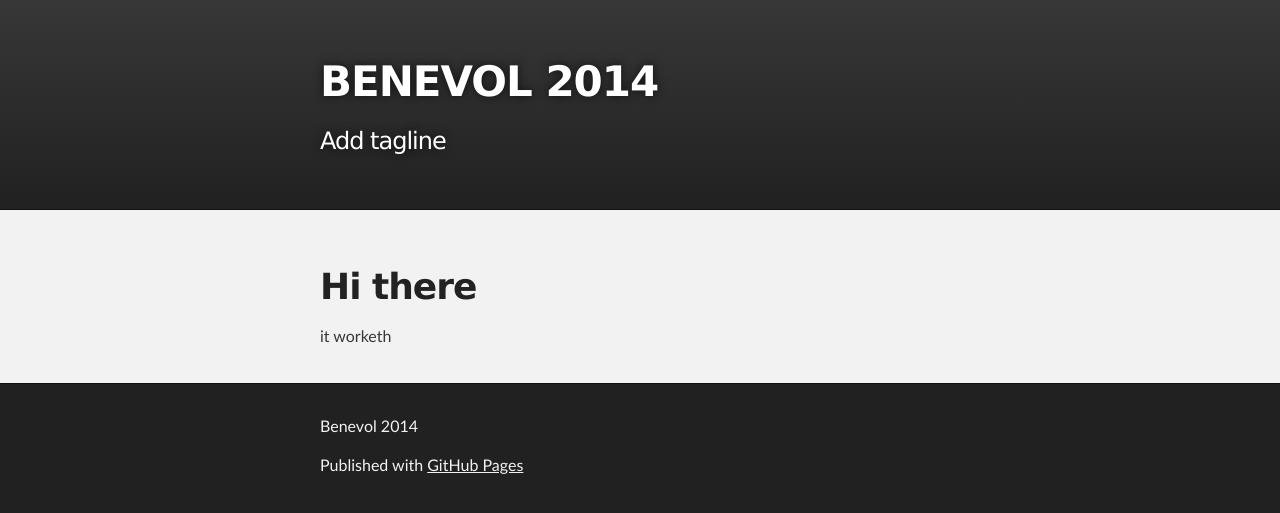
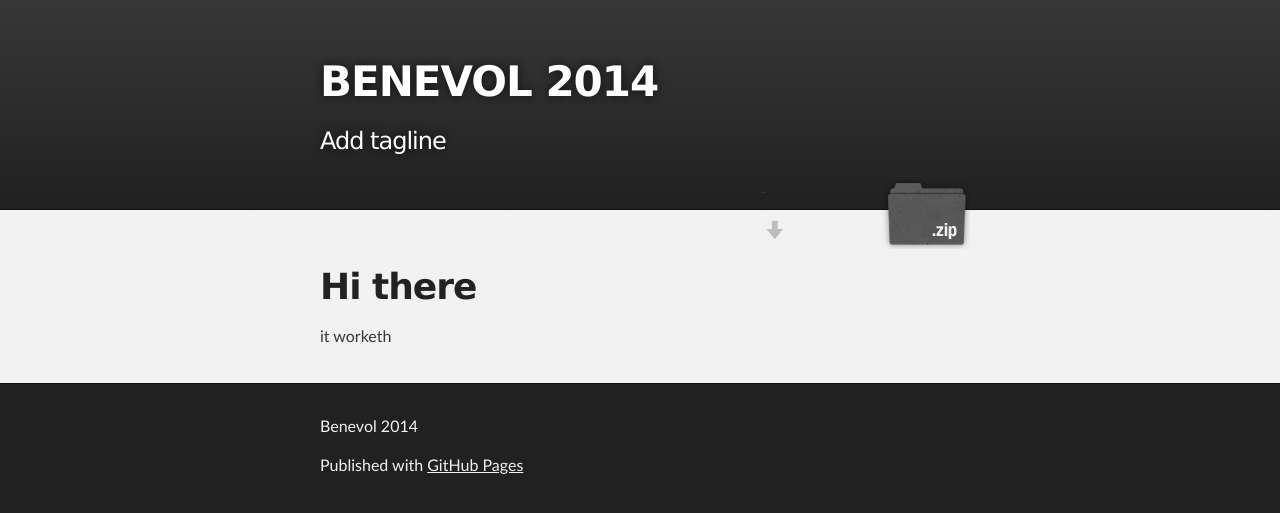
Before and after one commit to benevol/website, a Jekyll site: the page built from index.md, in a window 1280 px wide. Shown: the top 513 px of the page. Built offline with Jekyll 4.4.1, drawn with Linux system fonts in a browser that asks for light colours; Markdown is read by kramdown in place of the engine named in the settings.

Commit message:
added menu?

```diff
--- a/_layouts/default.html
+++ b/_layouts/default.html
@@ -22,6 +22,9 @@
         <header class="inner">
           <h1 id="project_title">BENEVOL 2014</h1>
           <h2 id="project_tagline">Add tagline</h2>
+          <section id="downloads">
+-              <a class="zip_download_link" href="https://github.com/BENEVOLOrganization/benevol2014website/zipball/master">Download this project as a .zip file</a>
+          </section>
         </header>
     </div>
 
```
